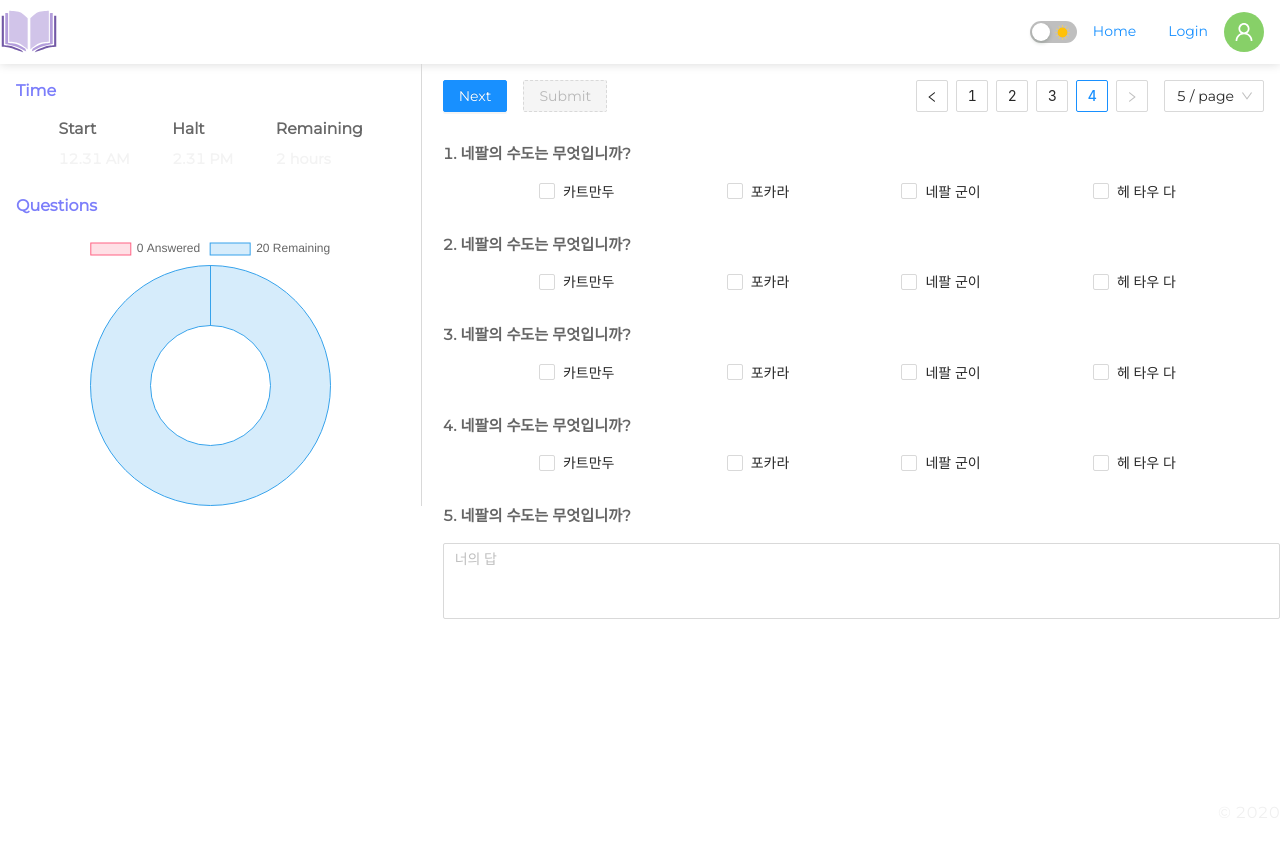
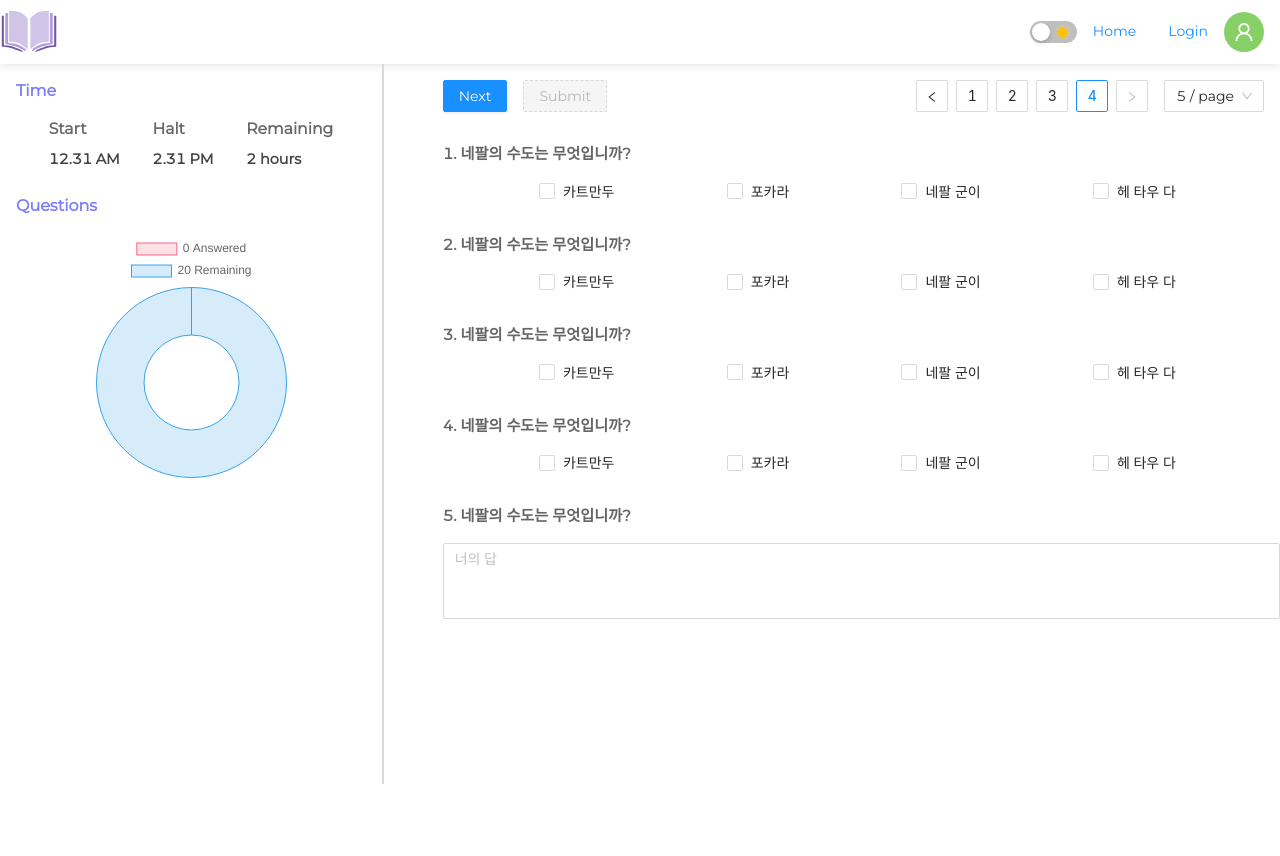
Before and after one commit to codedump00/online-exam-ui, a React (Create React App) app: page /exam in a window 1280 px wide. Shown: the top 856 px of the page. Built offline with nearby package versions, Linux system fonts and the light colour scheme.

Commit message:
ui fixes; added dynamic footer

```diff
--- a/src/components/navbar.tsx
+++ b/src/components/navbar.tsx
@@ -1,6 +1,6 @@
 import React, { ReactElement, useState, useEffect } from 'react'
 import { Button, Switch, Avatar, Popover } from 'antd'
-import { UserOutlined, LogoutOutlined } from '@ant-design/icons';
+import { UserOutlined } from '@ant-design/icons';
 import { Link } from 'react-router-dom'
 import Logo from '../logo.svg'
 import sun from '../sun.svg'
@@ -35,7 +35,7 @@ export default function Navbar(): ReactElement {
       document.documentElement.style.setProperty('--body', "#ffffff");
       document.documentElement.style.setProperty('--shadow', "#d9d9d9");
       document.documentElement.style.setProperty('--card', "#ffffff");
-      document.documentElement.style.setProperty('--text', "#f0f0f0");
+      document.documentElement.style.setProperty('--text', "#141414");
     }
   }
 
--- a/src/pages/index.tsx
+++ b/src/pages/index.tsx
@@ -39,7 +39,7 @@ export default function Layout(): ReactElement {
             </Route>
           </Switch>
         </main>
-        <footer>
+        <footer id="footer">
           © {new Date().getFullYear()}
         </footer>
       </div>
--- a/src/views/exam/exam.css
+++ b/src/views/exam/exam.css
@@ -33,9 +33,10 @@
     align-content: flex-start;
     gap: 0.5rem;
     padding: 0rem 1rem;
-    border-right: 1px solid var(--medium-grey);
+    border-right: 2px solid var(--shadow);
     position: fixed;
-    width: 33vw;
+    width: 30vw;
+    height: 90vh;
 }
 
 .side__menu__controls {
--- a/src/views/exam/exam.tsx
+++ b/src/views/exam/exam.tsx
@@ -22,6 +22,8 @@ export default function ExamPage({ setNavbar }: Props): ReactElement {
   }
 
   useEffect(() => {
+    //@ts-ignore
+    document.getElementById('footer')?.style.setProperty('display', 'none');
     const canvas: any = document.getElementById('myChart');
     const ctx = canvas.getContext('2d');
     if (ctx)
@@ -49,10 +51,13 @@ export default function ExamPage({ setNavbar }: Props): ReactElement {
 
         },
       });
-  })
+  }, [])
+
   function onShowSizeChange(current: any, pageSize: any) {
     console.log(current, pageSize);
   }
+
+
   return (
     <div className="exam__page">
       <div></div>
--- a/src/views/home/home.tsx
+++ b/src/views/home/home.tsx
@@ -5,6 +5,7 @@ import { Link } from "react-router-dom"
 import './home.css'
 
 export default function HomePage() {
+  document.getElementById('footer')?.style.setProperty('display', 'flex');
   return <div className="home__page">
     <h2 className="home__head">Korean Online Examination</h2>
     <p>Please login to take exam!</p>
--- a/src/views/login/login.tsx
+++ b/src/views/login/login.tsx
@@ -16,7 +16,7 @@ export default function LoginPage(): ReactElement {
     history.push('/exam');
 
   };
-
+  document.getElementById('footer')?.style.setProperty('display', 'flex');
   return (
     <div className="login__page">
       <div className="login__forms">
```
